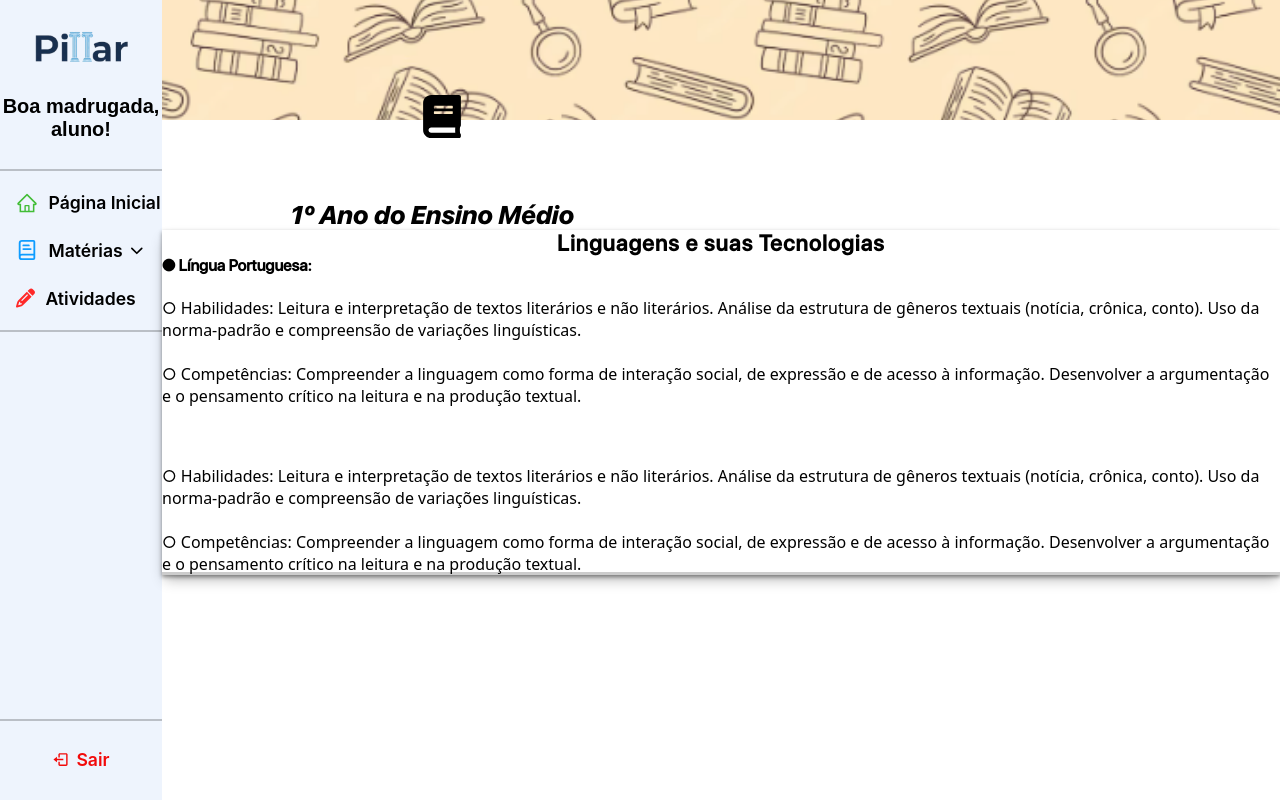
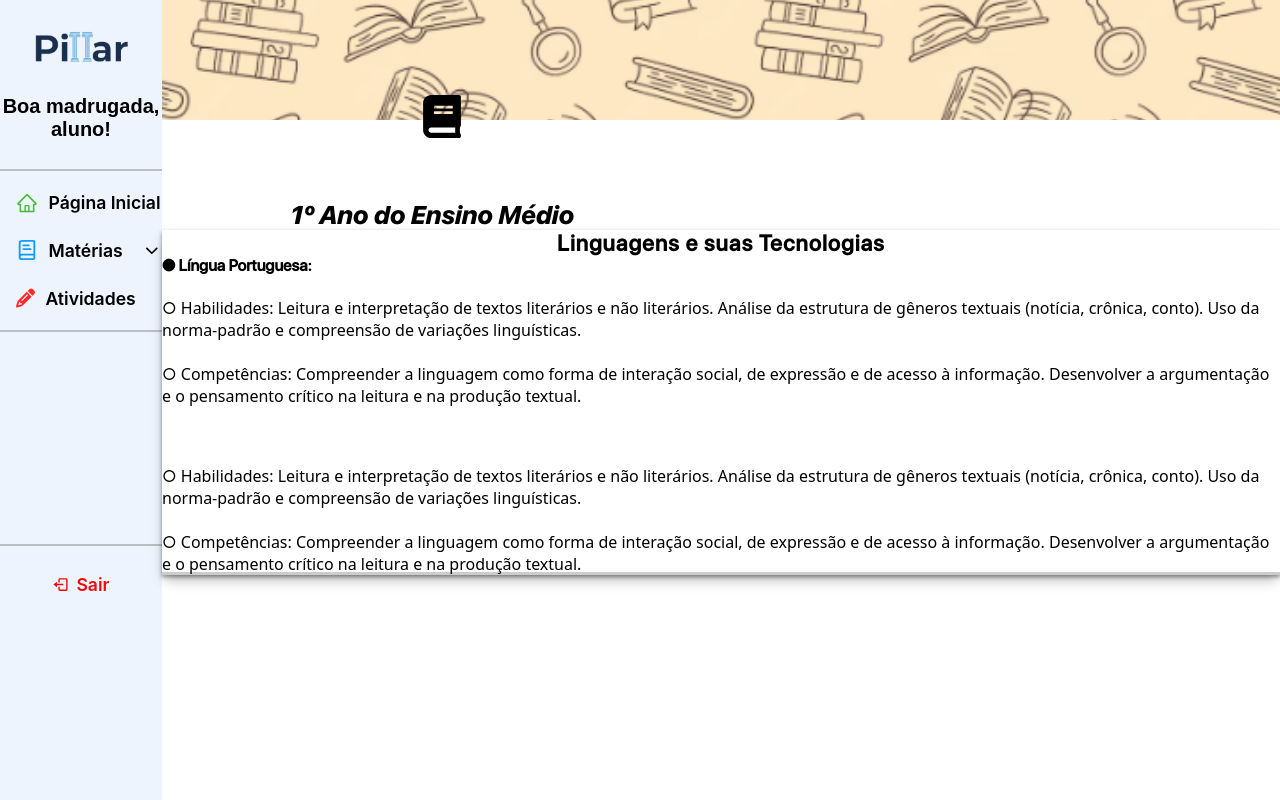
Before and after one commit to flavingimenes/TrabalhoUnivagPillar, a React (Vite) app: page /primeiroAno in a window 1280 px wide. Built offline with nearby package versions, Linux system fonts and the light colour scheme; the HTML template or start-up script is replaced by a standard one.

Commit message:
Update SideBar.css

```diff
--- a/src/components/SideBar.css
+++ b/src/components/SideBar.css
@@ -13,7 +13,6 @@
     padding: 0;
     display: flex;
     width: auto;
-    max-height: 100dvh;
     min-height: 100svh;
     flex-direction: column;
     align-items: center;
@@ -80,7 +79,7 @@
 
 .logout-bottom {
     margin-top: 20px;
-    margin-bottom: 30px;
+    margin-bottom: auto;
     text-decoration: none;
     display: flex;
     align-items: center;
@@ -144,7 +143,7 @@
 }
 
 .chevron {
-    margin-left: 5px;
+    margin-left: auto;
     transition: transform 200ms ease;
     flex-shrink: 0;
 }
```
